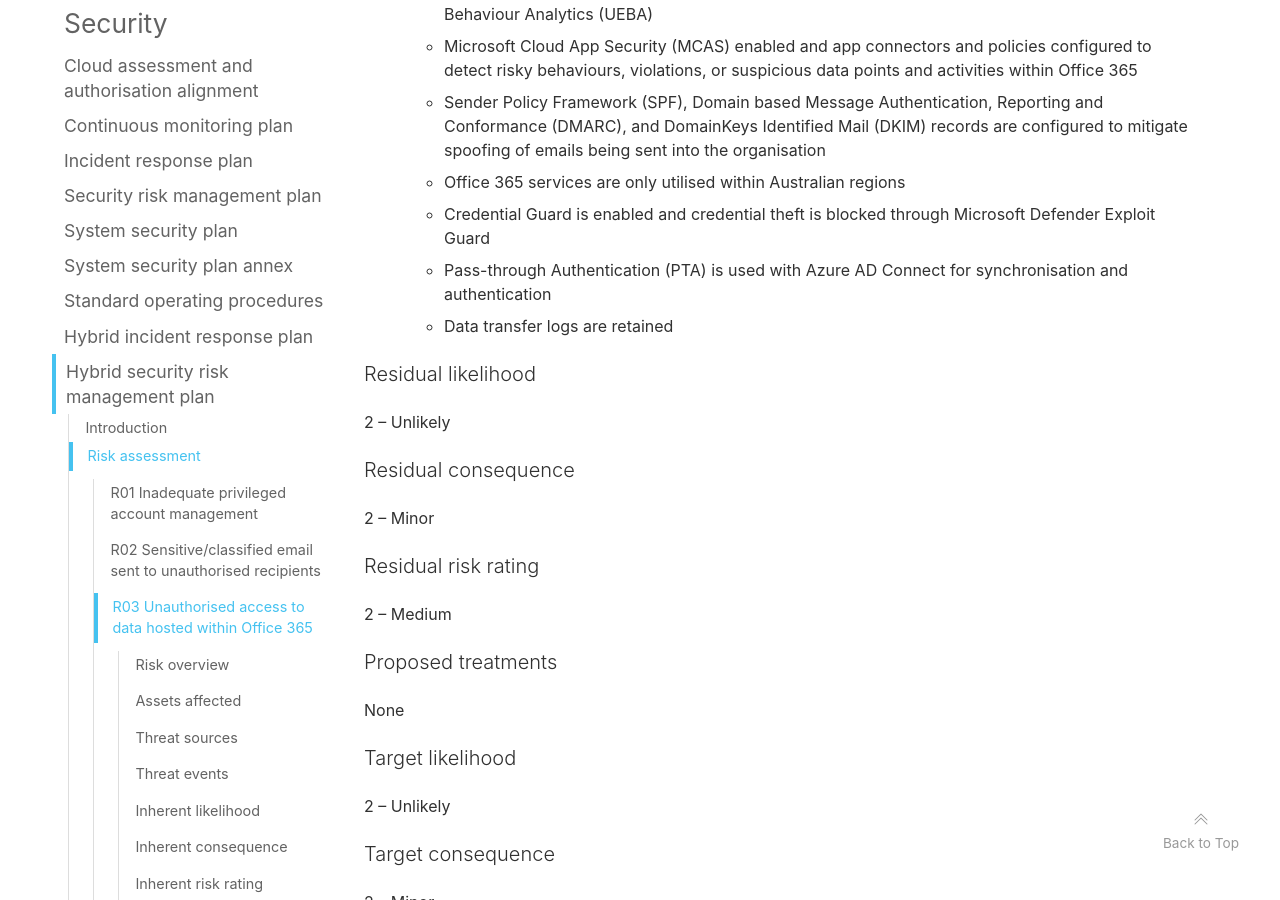
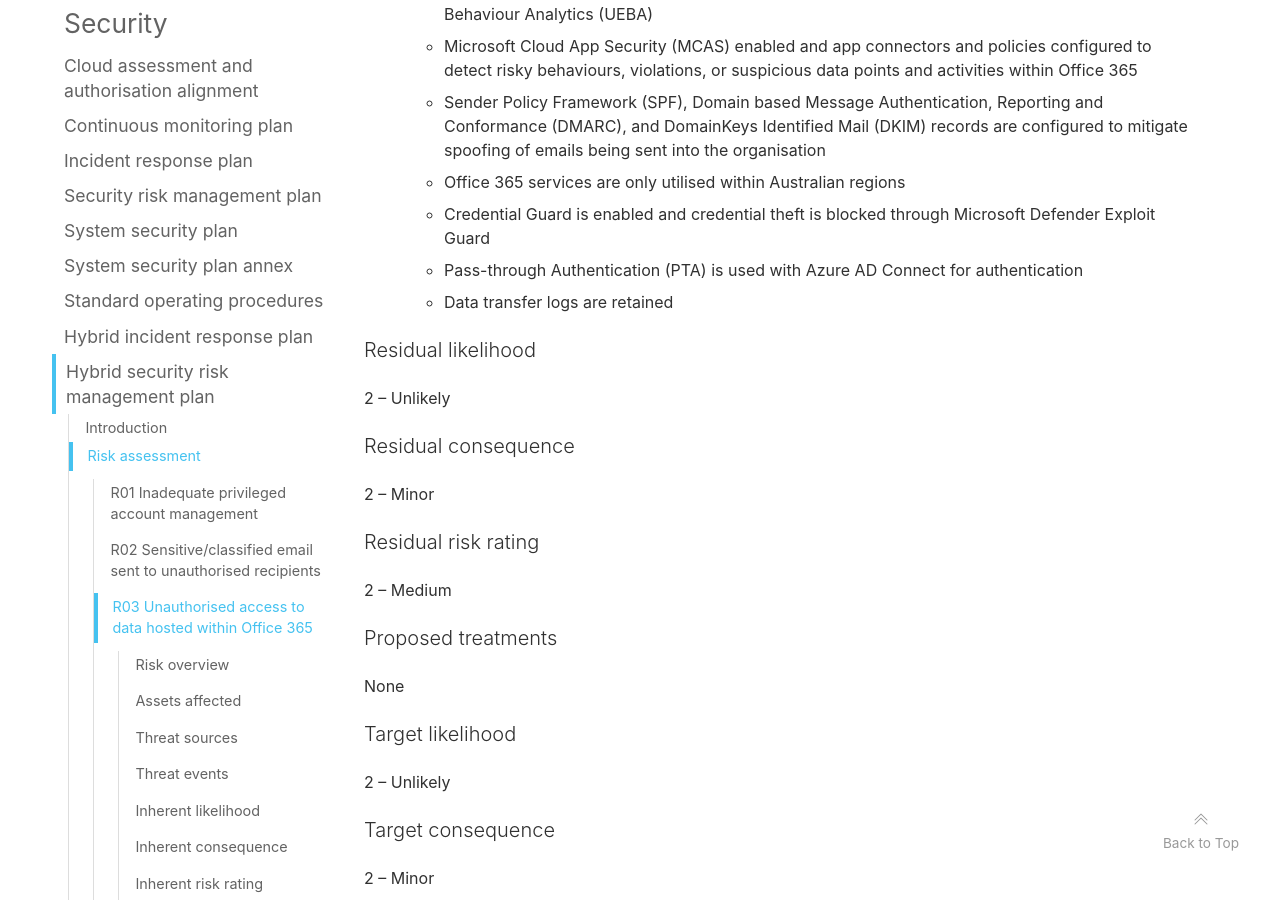
Before and after one commit to ASD-Blueprint/desktop.gov.au, a Jekyll site: the page built from blueprint/security/hybrid-security-risk-management-plan.md, in a window 1280 px wide and 900 px high, scrolled down 9677 px. Built offline with Jekyll 4.4.1, drawn with Linux system fonts in a browser that asks for light colours; comment, search, counter and statistics services are not loaded; some of the changed text lies outside the part shown.

Commit message:
Update hybrid-security-risk-management-plan.md

```diff
--- a/blueprint/security/hybrid-security-risk-management-plan.md
+++ b/blueprint/security/hybrid-security-risk-management-plan.md
@@ -277,7 +277,7 @@
   * Sender Policy Framework (SPF), Domain based Message Authentication, Reporting and Conformance (DMARC), and DomainKeys Identified Mail (DKIM) records are configured to mitigate spoofing of emails being sent into the organisation
   * Office 365 services are only utilised within Australian regions
   * Credential Guard is enabled and credential theft is blocked through Microsoft Defender Exploit Guard
-  * Pass-through Authentication (PTA) is used with Azure AD Connect for synchronisation and authentication
+  * Pass-through Authentication (PTA) is used with Azure AD Connect for authentication
   * Data transfer logs are retained
 
 #### Residual likelihood
@@ -580,7 +580,7 @@
   * Service provider networks are segregated from Agency networks through the use of a Secure Internet Gateway (SIG)
   * Legacy authentication blocked via Conditional Access policies
   * Credential Guard is enabled and credential theft is blocked through Microsoft Defender Exploit Guard
-  * PTA is used with Azure AD Connect for synchronisation and authentication
+  * PTA is used with Azure AD Connect for authentication
   * Data transfer logs are retained
 
 #### Residual likelihood
@@ -1038,7 +1038,7 @@
 #### Ongoing and completed treatments
 
 * HybridSystem treatments
-  * * WDAC provides application control functionality to block unauthorised executables from running
+  * WDAC provides application control functionality to block unauthorised executables from running
   * [Microsoft recommended block rules](https://docs.microsoft.com/en-au/windows/security/threat-protection/windows-defender-application-control/microsoft-recommended-block-rules) and [Microsoft recommended driver block rules](https://docs.microsoft.com/en-au/windows/security/threat-protection/windows-defender-application-control/microsoft-recommended-driver-block-rules) implemented to prevent known WDAC bypasses
   * Windows Application Defender Control (WDAC) policies configured centrally from Intune or MECM
   * WDEG ‘exploit protection’ feature is enabled
@@ -1119,7 +1119,7 @@
   * Azure AD Smart Lockout configured to lock out accounts for a period of time after a number of invalid attempts
   * Azure AD Identity Protection enabled to alert on detected User and Sign-in risks
   * Defender for Identity monitors Active Directory authentications and performs UEBA
-  * PTA is used with Azure AD Connect for synchronisation and authentication
+  * PTA is used with Azure AD Connect for authentication
 
 #### Residual likelihood
 
@@ -1264,7 +1264,7 @@
   * Conditional Access enforces MFA for all privileged users
   * Azure AD Identity Protection enabled to alert on detected User and Sign-in risks
   * Credential Guard is enabled and credential theft is blocked through Microsoft Defender Exploit Guard
-  * PTA is used with Azure AD Connect for synchronisation and authentication
+  * PTA is used with Azure AD Connect for authentication
 
 #### Residual likelihood
 
```
